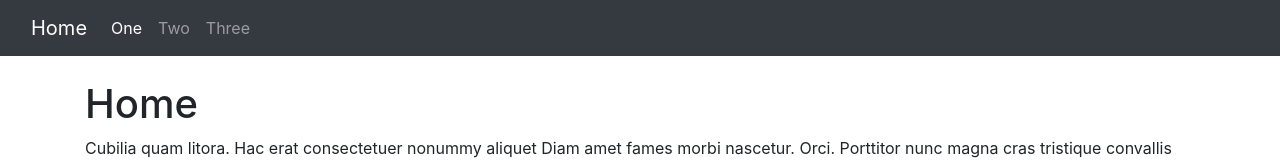
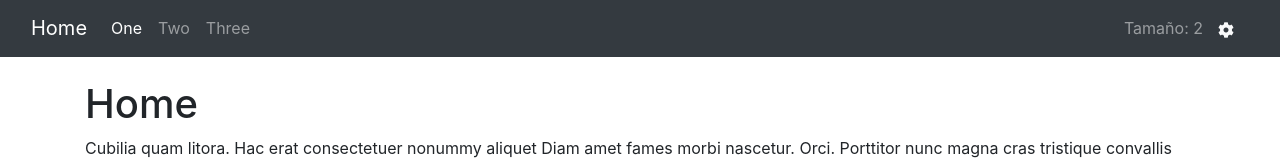
Before and after one commit to cealcuadrado/angular-navbar-service, an Angular app: page /home in a window 1280 px wide. Shown: the top 160 px of the page. Built offline with nearby package versions, Linux system fonts and the light colour scheme.

Commit message:
Instalado NG-Bootstrap, creado servicio de Navbar

```diff
--- a/package.json
+++ b/package.json
@@ -16,10 +16,12 @@
     "@angular/compiler": "~11.2.5",
     "@angular/core": "~11.2.5",
     "@angular/forms": "~11.2.5",
+    "@angular/localize": "~11.2.5",
     "@angular/platform-browser": "~11.2.5",
     "@angular/platform-browser-dynamic": "~11.2.5",
     "@angular/router": "~11.2.5",
     "@fortawesome/fontawesome-free": "^5.15.3",
+    "@ng-bootstrap/ng-bootstrap": "^9.1.3",
     "bootstrap": "^4.6.0",
     "rxjs": "~6.6.0",
     "tslib": "^2.0.0",
--- a/src/app/layout/navbar/navbar.component.html
+++ b/src/app/layout/navbar/navbar.component.html
@@ -5,7 +5,7 @@
       aria-controls="navbarNav" aria-expanded="false" aria-label="Toggle navigation">
       <span class="navbar-toggler-icon"></span>
     </button>
-    <div class="collapse navbar-collapse" id="navbarNav">
+    <div class="mr-auto">
       <ul class="navbar-nav">
         <li class="nav-item">
           <a class="nav-link active" href="#" [routerLink]="['one']">One</a>
@@ -18,5 +18,13 @@
         </li>
       </ul>
     </div>
+    <div class="ml-auto">
+      <span class="navbar-text">
+        Tamaño: {{obtenerNivelTamannio()}}
+      </span>
+      <button type="button" class="btn text-light">
+        <i class="fa fa-cog fa-fw"></i>
+      </button>
+    </div>
   </div>
 </nav>
--- a/src/app/layout/navbar/navbar.component.ts
+++ b/src/app/layout/navbar/navbar.component.ts
@@ -1,3 +1,4 @@
+import { NavbarService } from './navbar.service';
 import { Component, OnInit } from '@angular/core';
 
 @Component({
@@ -7,9 +8,14 @@ import { Component, OnInit } from '@angular/core';
 })
 export class NavbarComponent implements OnInit {
 
-  constructor() { }
+  constructor(
+    private navbar: NavbarService
+  ) { }
 
   ngOnInit(): void {
   }
 
+  obtenerNivelTamannio(): number {
+    return this.navbar.obtenerNivelTamannio();
+  }
 }
--- /dev/null
+++ b/src/app/layout/navbar/navbar.service.ts
@@ -0,0 +1,23 @@
+import { Injectable } from '@angular/core';
+
+@Injectable({
+  providedIn: 'root'
+})
+export class NavbarService {
+
+  nivelTamannio = 2;
+
+  constructor() { }
+
+  cambiarNivelTamannio(n: number): void {
+    this.nivelTamannio = n;
+  }
+
+  regresarNivelTamannio(): void {
+    this.nivelTamannio = 2;
+  }
+
+  obtenerNivelTamannio(): number {
+    return this.nivelTamannio;
+  }
+}
--- a/src/polyfills.ts
+++ b/src/polyfills.ts
@@ -1,3 +1,7 @@
+/***************************************************************************************************
+ * Load `$localize` onto the global scope - used if i18n tags appear in Angular templates.
+ */
+import '@angular/localize/init';
 /**
  * This file includes polyfills needed by Angular and is loaded before the app.
  * You can add your own extra polyfills to this file.
--- a/src/styles.scss
+++ b/src/styles.scss
@@ -1 +1,4 @@
 /* You can add global styles to this file, and also import other style files */
+
+/* Importing Bootstrap SCSS file. */
+@import '~bootstrap/scss/bootstrap';
```
Also changed, not shown: src/app/app.module.ts (+5 -2 lines), 2 other files (tests, documents, lock files or other folders).
